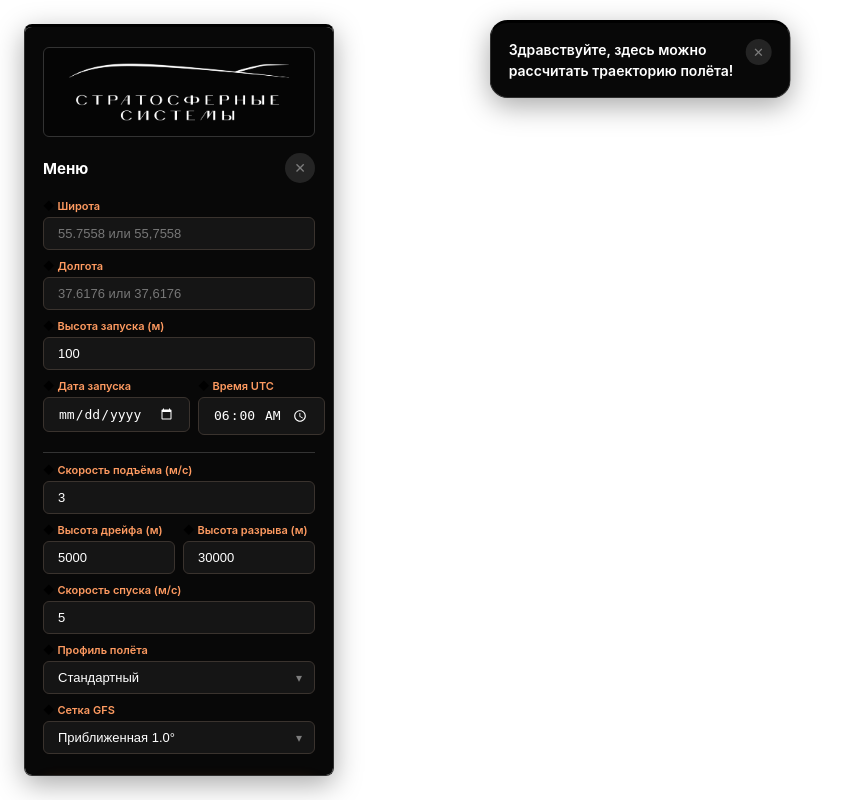
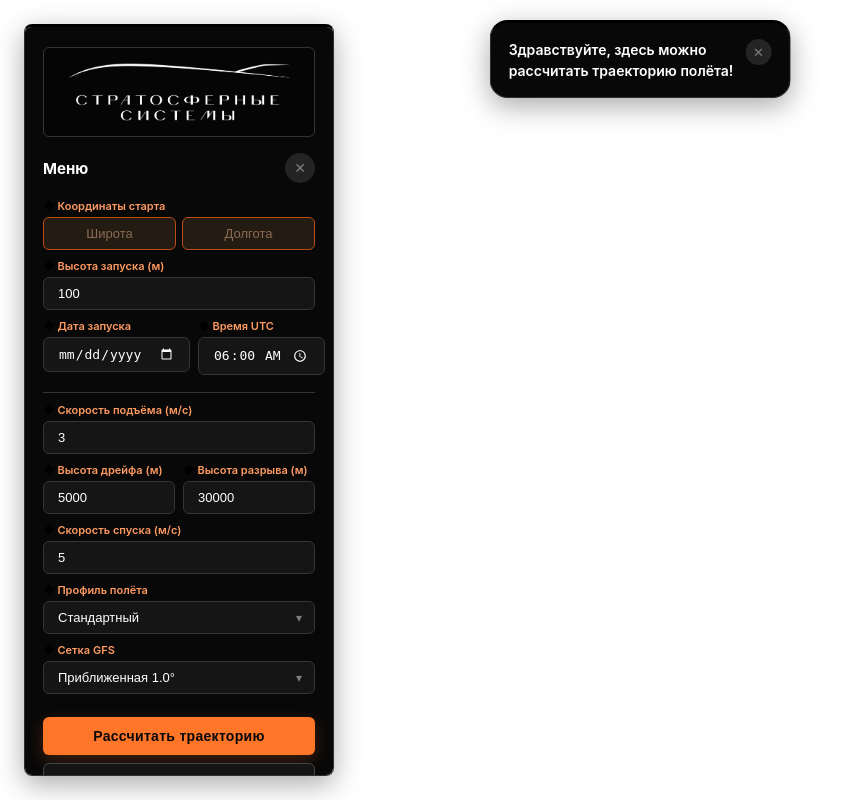
Before and after one commit to jbuptown/WeatherWebsite, a Django app: page / in a window 1280 px wide. Shown: the whole page, without its empty margins (0-858 px from the left). Run offline with Django 5.2, Linux system fonts and the light colour scheme; data that the repository does not hold is empty.

Commit message:
кнопки

```diff
--- a/templates/map_app/index.html
+++ b/templates/map_app/index.html
@@ -209,7 +209,26 @@
       text-align: center;
       font-weight: 500;
     }
-
+    /* ── Поля координат старта в виде плашек ── */
+    .coord-inputs { display: flex; gap: 6px; }
+    .field-row .coord-inputs input {
+      flex: 1;
+      min-width: 0;
+      background: #f5f0ff;
+      border-color: #d8c8ff;
+      color: #5c35cc;
+      text-align: center;
+      font-weight: 500;
+    }
+    .field-row .coord-inputs input::placeholder {
+      color: #a08fd8;
+      font-weight: 400;
+    }
+    .field-row .coord-inputs input:focus {
+      border-color: #7c4dff;
+      background: #fff;
+    }
+    .field-row .coord-inputs input.input-error { border-color: #ff4d35; }
     /* ── Кнопки ── */
     #btn-calc {
       margin-top: 14px;
@@ -487,6 +506,17 @@
       border-radius: 6px;
       color: var(--orange-soft);
     }
+    .field-row .coord-inputs input {
+      background: #241b13;
+      border-color: var(--orange-dark);
+      color: var(--orange-soft);
+    }
+    .field-row .coord-inputs input::placeholder { color: #8a6a52; }
+    .field-row .coord-inputs input:focus {
+      border-color: var(--orange);
+      background: #1a1a1a;
+    }
+    .field-row .coord-inputs input.input-error { border-color: #ff4d35; }
     #btn-calc {
       border-radius: 6px;
       background: var(--orange);
@@ -610,12 +640,13 @@
   </div>
 
   <div class="field-row">
-    <label>Широта</label>
-    <input id="inp-lat" type="text" inputmode="decimal" placeholder="55.7558 или 55,7558" />
-  </div>
-  <div class="field-row">
-    <label>Долгота</label>
-    <input id="inp-lon" type="text" inputmode="decimal" placeholder="37.6176 или 37,6176" />
+    <label>Координаты старта</label>
+    <div class="coord-inputs">
+      <input id="inp-lat" type="text" inputmode="decimal"
+             placeholder="Широта" title="Широта, например 55.7558 или 55,7558" />
+      <input id="inp-lon" type="text" inputmode="decimal"
+             placeholder="Долгота" title="Долгота, например 37.6176 или 37,6176" />
+    </div>
   </div>
   <div class="field-row">
     <label>Высота запуска (м)</label>
@@ -1506,7 +1537,7 @@ async function runPrediction() {
     const forecastSlices = Math.ceil(estimatedHours / 3) + 2;
     const modeLabel = body.gfs_mode === 'full' ? 'точная сетка 0.5°' : 'приближенная сетка 1.0°';
     document.getElementById('loading-msg').textContent = estimatedHours > 12
-      ? `Медленный полёт: около ${Math.round(estimatedHours)} ч · ${modeLabel} · подготавливаю до ${forecastSlices} прогнозов GFS…`
+      ? `Расчет · подготавливаю до ${forecastSlices} прогнозов GFS…`
       : `Загружаю данные ветра GFS · ${modeLabel}…`;
 
     // Сообщение, собранное выше, служит основой для строки прогресса.
```
Also changed, not shown: .claude/launch.json.
